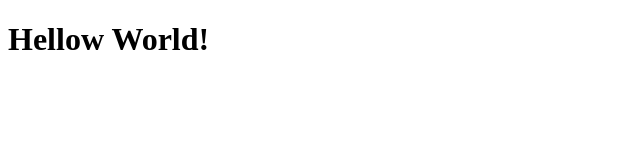
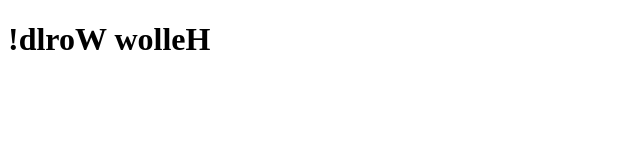
Before and after one commit to stephenmussel/vue-tutorial, a Vue app: page / in a window 1280 px wide. Shown: the top 160 px of the page, without its empty margins (0-640 px from the left). Built offline with nearby package versions, Linux system fonts and the light colour scheme.

Commit message:
added JS to message property

```diff
--- a/src/App.vue
+++ b/src/App.vue
@@ -17,5 +17,8 @@
   <!-- <h1>Hello World!</h1> -->
 
   <!-- how to render dynamic text based on value of `message` -->
-  <h1>{{ message }}</h1>
+  <!-- <h1>{{ message }}</h1> -->
+
+  <!-- can use JS expressions -->
+  <h1>{{ message.split('').reverse().join('') }}</h1>
 </template>
```
